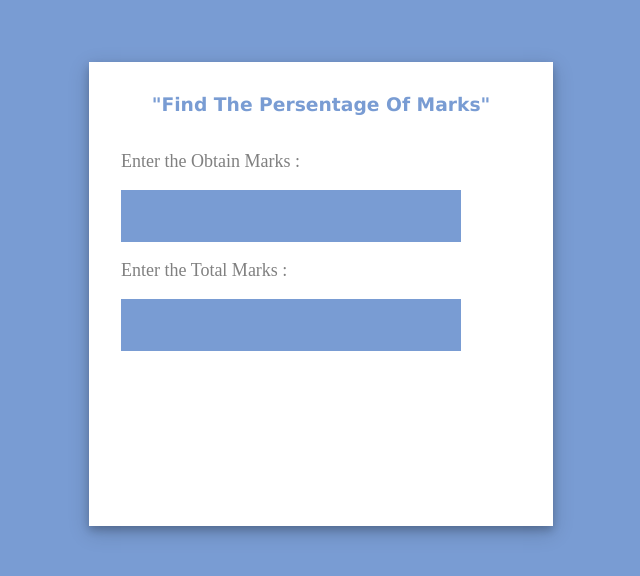
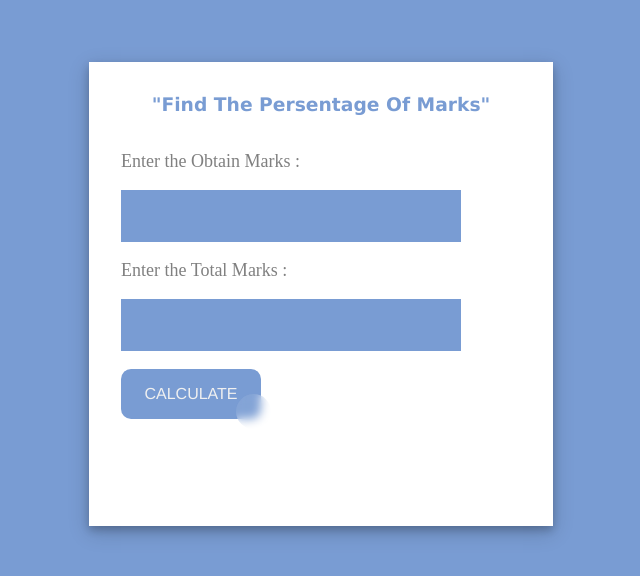
Before and after one commit to Manisha-123789/Exam-Percentage, a plain HTML site: page index.html in a window 1280 px wide. Shown: the part 138-714 px from the top of the page, without its empty margins (319-959 px from the left). Drawn offline with Linux system fonts and the light colour scheme.

Commit message:
Update index.html

```diff
--- a/index.html
+++ b/index.html
@@ -45,7 +45,7 @@
         }
 
 
-        input {
+        .first {
             border-style: none;
             outline: none;
             background: #799cd3;
@@ -55,6 +55,75 @@
             color: white;
             padding: 2.5%;
         }
+
+        .button-86 {
+  all: unset;
+  width: 100px;
+  height: 30px;
+  font-size: 16px;
+  font-family: 'Franklin Gothic Medium', 'Arial Narrow', Arial, sans-serif;
+  background: transparent;
+  border: none;
+  position: relative;
+  color: #f0f0f0;
+  cursor: pointer;
+  z-index: 1;
+  padding: 10px 20px;
+  display: flex;
+  align-items: center;
+  justify-content: center;
+  white-space: nowrap;
+  user-select: none;
+  -webkit-user-select: none;
+  touch-action: manipulation;
+}
+
+.button-86::after,
+.button-86::before {
+  content: '';
+  position: absolute;
+  bottom: 0;
+  right: 0;
+  z-index: -99999;
+  transition: all .4s;
+}
+
+.button-86::before {
+  transform: translate(0%, 0%);
+  width: 100%;
+  height: 100%;
+  background: #799cd3;
+  border-radius: 10px;
+}
+
+.button-86::after {
+  transform: translate(10px, 10px);
+  width: 35px;
+  height: 35px;
+  background: #ffffff15;
+  backdrop-filter: blur(5px);
+  -webkit-backdrop-filter: blur(5px);
+  border-radius: 50px;
+}
+
+.button-86:hover::before {
+  transform: translate(5%, 20%);
+  width: 110%;
+  height: 110%;
+}
+
+.button-86:hover::after {
+  border-radius: 10px;
+  transform: translate(0, 0);
+  width: 100%;
+  height: 100%;
+}
+
+.button-86:active::after {
+  transition: 0s;
+  transform: translate(0, 5%);
+}
+
 
         p {
             font-size: x-large;
@@ -72,14 +141,17 @@
         <label>
             Enter the Obtain Marks :
         </label> <br><br>
-        <input id="textM" type="text" onchange="myFuction()"></input>
+        <input class="first" id="textM" type="text" onchange="myFuction()"></input>
         <br><br>
         <label>
             Enter the Total Marks :
         </label> <br><br>
-        <input id="textF" type="text" onchange="myFuction()"></input>
+        <input class="first" id="textF" type="text" onchange="myFuction()"></input>
         <br><br>
-        <p id="Demo">
+        <button class="button-86" role="button" onclick="myCalculation()"> CALCULATE </button>
+        <br><br>
+
+<p id="Demo">
         </p>
     </div>
 </body>
@@ -87,6 +159,10 @@
     function myFuction() {
         x = document.getElementById("textM").value;
         y = document.getElementById("textF").value;
+
+    }
+
+    function myCalculation(params) {
         n = x / y * 100;
         n = n.toFixed(2);
         document.getElementById("Demo").innerHTML = "Persentage is \:" + " " + n;
@@ -94,7 +170,6 @@
     }
 
 
-
 </script>
 
 </html>
```
